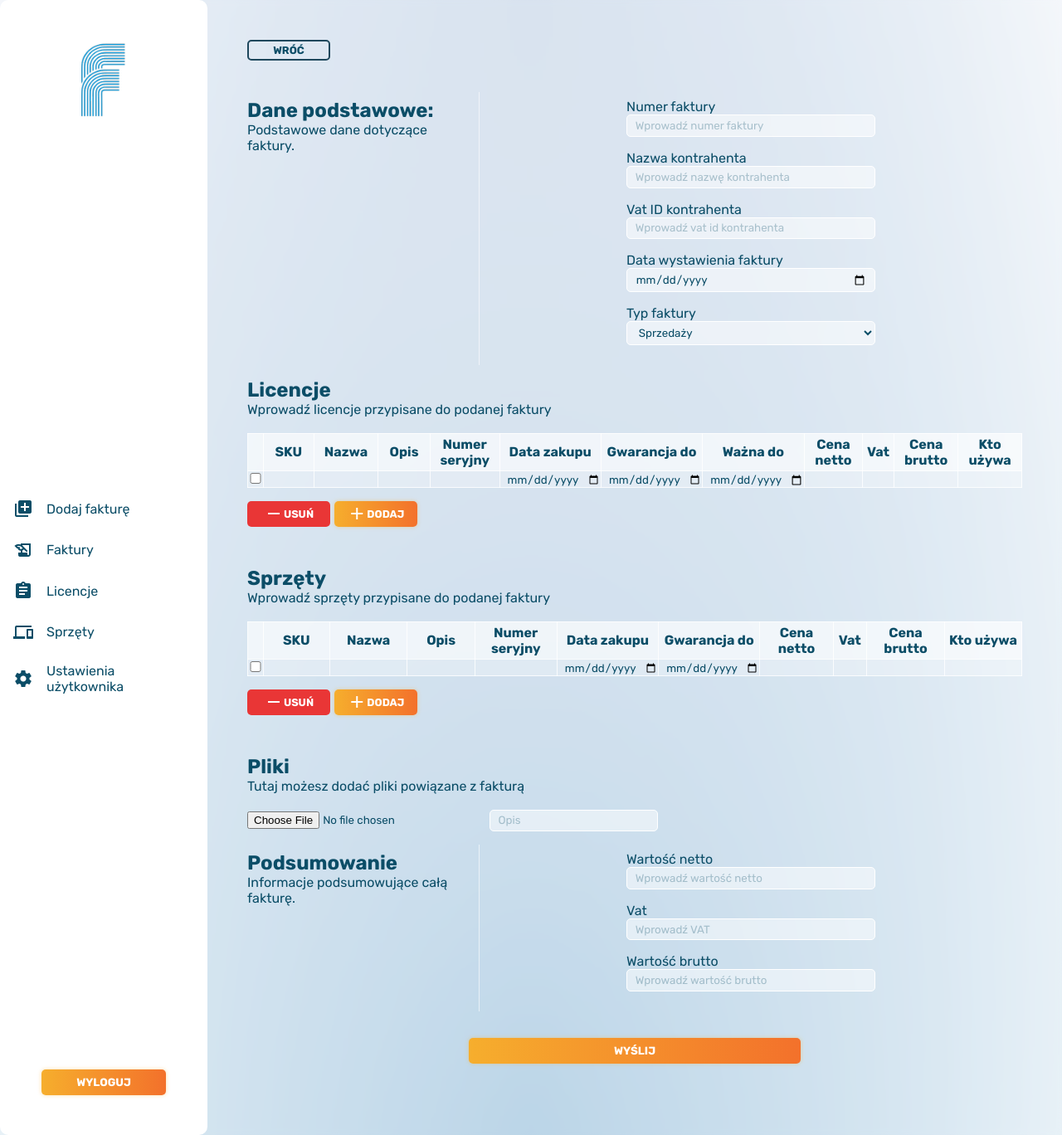
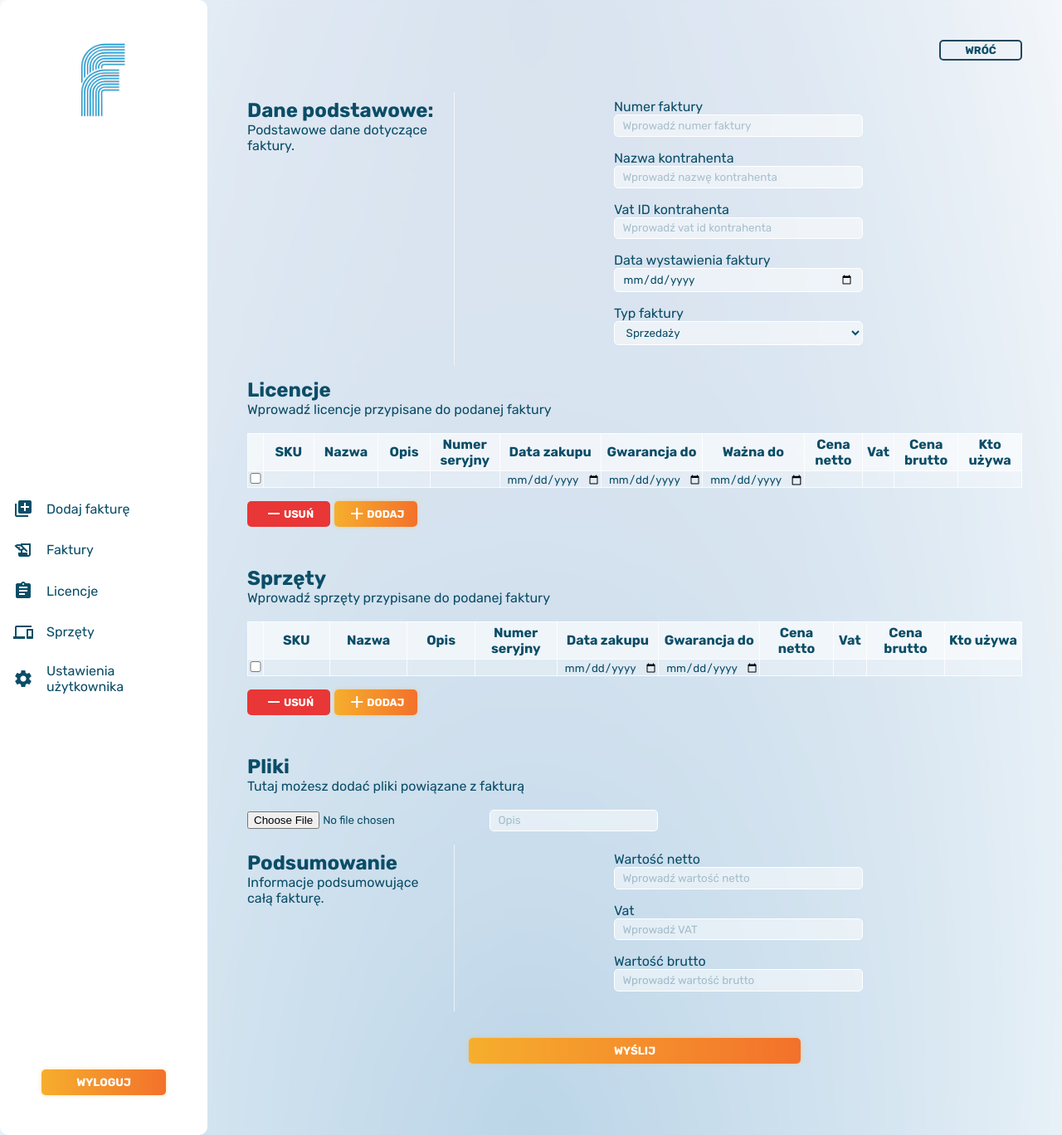
Before and after one commit to wm44557/PROJEKT-AI, a PHP site: the page made by views/pages/components/invoiceForm.php in a window 1280 px wide. Shown: the whole page at 83% size. Run offline with PHP 8.4, Linux system fonts and the light colour scheme; the template is opened without the code that fills it, so the values that code supplies are empty; the visitor is signed in with stand-in values (Sample User, id 1); some libraries are stand-ins or nearby versions.

Commit message:
Small styles fixing

```diff
--- a/public/css/style.css
+++ b/public/css/style.css
@@ -132,6 +132,12 @@ h1 {
     margin-left: 0.3rem;
 }
 
+.toright{
+    align-self: flex-end;
+}
+.toleft{
+    align-self: flex-start;
+}
 
 /*
 Strona logowania
@@ -219,6 +225,7 @@ Pages layout
     padding: 3rem;
     display: flex;
     flex-direction: column;
+    align-items: center;
 }
 
 /*
@@ -308,7 +315,8 @@ Formularze
 
 .form-box{
     display: grid;
-    grid-template-columns: 30% 1fr;
+    grid-template-columns: 250px 1fr;
+    max-width: 1000px;
 }
 .form-info{
     padding: 0.5rem 1rem 0.5rem 0;
--- a/views/pages/components/invoiceForm.php
+++ b/views/pages/components/invoiceForm.php
@@ -1,6 +1,6 @@
 
 
-<a style="text-align: right" href="<?php echo STARTING_URL . '/' . $_SESSION['user_role']?>"><button class="button secondary small">Wróć</button></a>
+<a class="toright" href="<?php echo STARTING_URL . '/' . $_SESSION['user_role']?>"><button class="button secondary small back">Wróć</button></a>
 <br><br>
 <form class="form-box" method="post" enctype="multipart/form-data">
     <div class="form-info">
```
